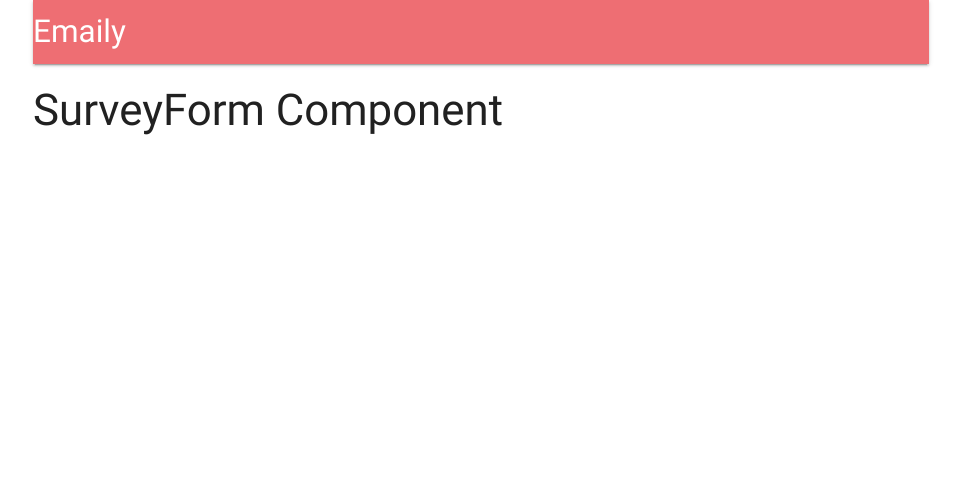
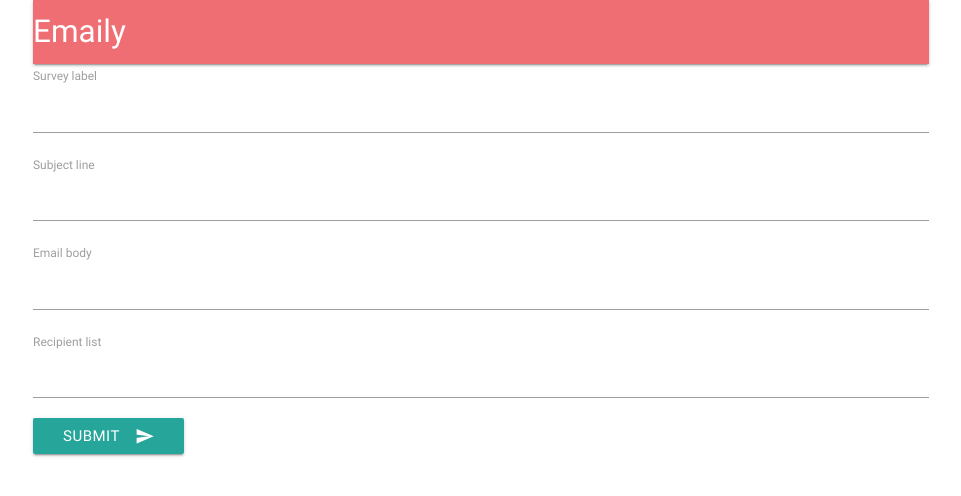
Before and after one commit to spukas/send-mail, a React (Create React App) app in the folder client/: page /surveys/new in a window 1280 px wide. Shown: the top 496 px of the page, without its empty margins (159-1120 px from the left). Built offline with nearby package versions, Linux system fonts and the light colour scheme; no server answers.

Commit message:
Add and set up survey form from redux-form lib

```diff
--- /dev/null
+++ b/client/src/components/surveys/SurveyField/index.js
@@ -0,0 +1,17 @@
+import React from 'react';
+import PropTypes from 'prop-types';
+
+const SurveyField = ({ input, label, htmlFor }) => (
+  <div>
+    <label htmlFor={htmlFor}>{label}</label>
+    <input {...input} />
+  </div>
+);
+
+SurveyField.propTypes = {
+  input: PropTypes.shape({}).isRequired,
+  label: PropTypes.string.isRequired,
+  htmlFor: PropTypes.string.isRequired,
+};
+
+export default SurveyField;
--- a/client/src/components/surveys/SurveyForm/index.js
+++ b/client/src/components/surveys/SurveyForm/index.js
@@ -1,9 +1,45 @@
 import React, { Component } from 'react';
-import { reduxForm } from 'redux-form';
+import PropTypes from 'prop-types';
+import { reduxForm, Field } from 'redux-form';
+
+import SurveyField from '../SurveyField';
+
+const FIELDS = [
+  { label: 'Survey label', htmlFor: 'surveyLavel', name: 'title' },
+  { label: 'Subject line', htmlFor: 'subjectLine', name: 'subject' },
+  { label: 'Email body', htmlFor: 'emailBody', name: 'body' },
+  { label: 'Recipient list', htmlFor: 'recipientList', name: 'emails' },
+];
 
 class SurveyForm extends Component {
+  static propTypes = {
+    handleSubmit: PropTypes.func.isRequired,
+  };
+
+  handleFormSubmit = value => console.log(value);
+
+  renderFields = () =>
+    FIELDS.map(({ label, htmlFor, name }) => (
+      <Field
+        key={htmlFor}
+        label={label}
+        htmlFor={htmlFor}
+        type="text"
+        name={name}
+        component={SurveyField}
+      />
+    ));
+
   render() {
-    return <h3>SurveyForm Component</h3>;
+    return (
+      <form onSubmit={this.props.handleSubmit(this.handleFormSubmit)}>
+        {this.renderFields()}
+        <button className="btn waves-effect waves-light" type="submit" name="action">
+          Submit
+          <i className="material-icons right">send</i>
+        </button>
+      </form>
+    );
   }
 }
 
```
